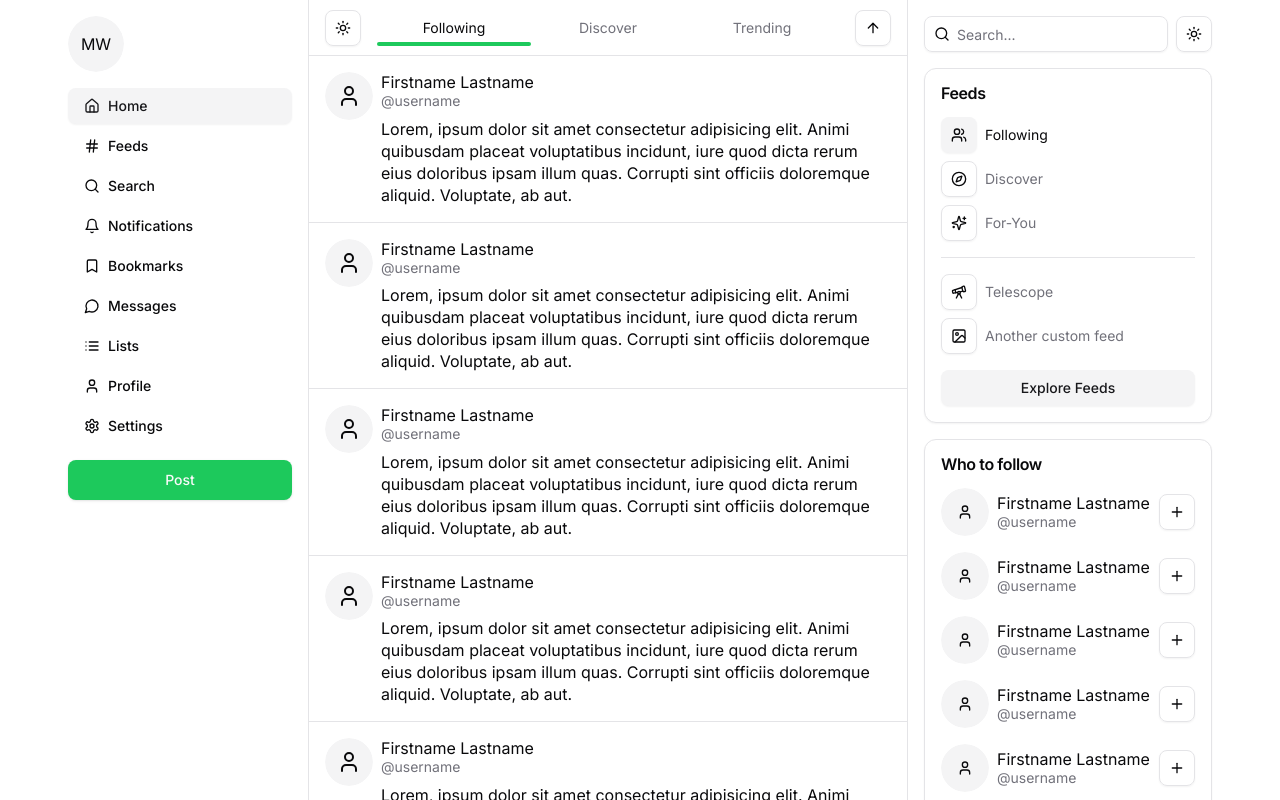
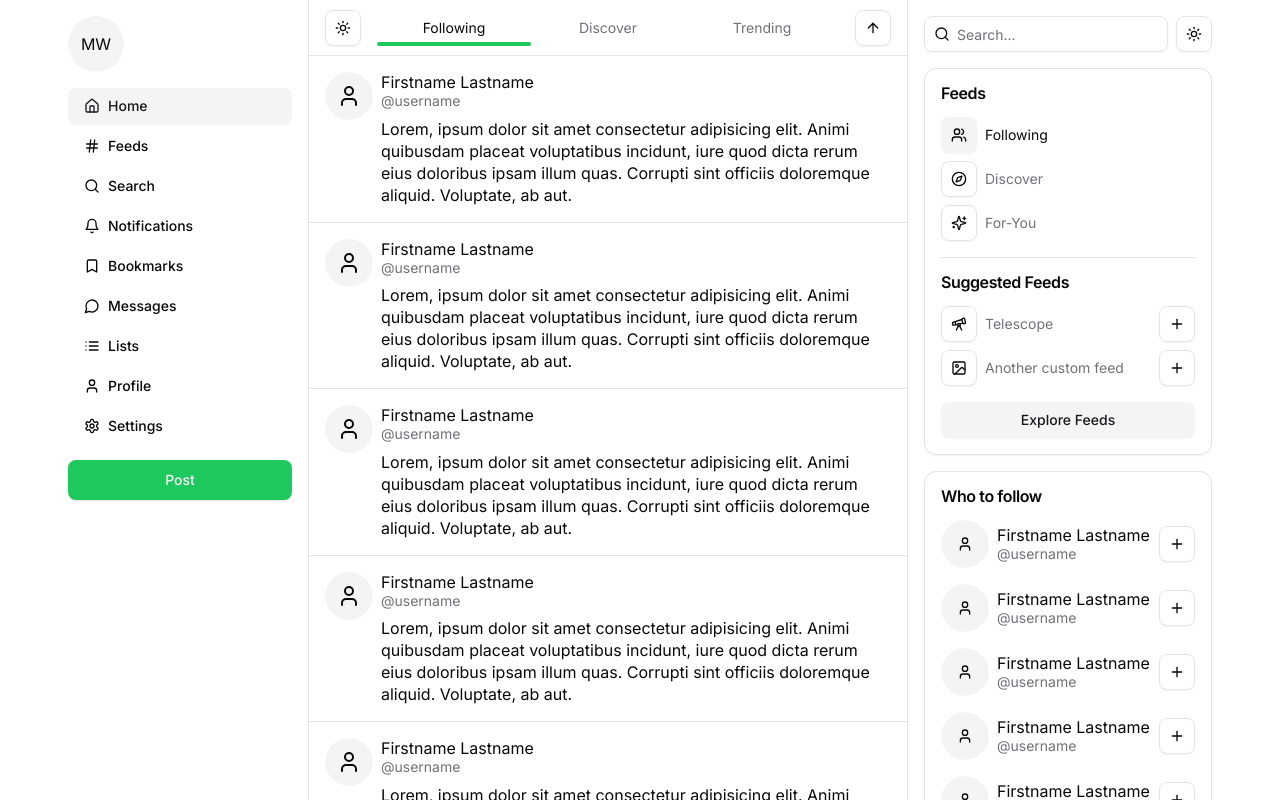
Before and after one commit to maximwerthmann/greensky, a Next.js app: page /home in a window 1280 px wide. Shown: the top 800 px of the page. Built offline with nearby package versions, Linux system fonts and the light colour scheme.

Commit message:
✨  Split feeds card in feeds & suggested feeds

```diff
--- a/components/sidebars/sidebar-right.tsx
+++ b/components/sidebars/sidebar-right.tsx
@@ -98,7 +98,7 @@ interface FeedSelectProps {
 
 function FeedSelect(props:FeedSelectProps) {
   return (
-    <button onClick={props.onClick} className="flex items-center space-x-2 w-full group">
+    <button onClick={props.onClick} className="flex items-center space-x-2 flex-1 group">
       <div className={`${props.active ? 'bg-secondary group-hover:bg-secondary/80' : 'border'} h-9 w-9 shadow-sm group-hover:bg-secondary transition-colors flex items-center justify-center rounded-lg`}>
         <props.icon size ={16} />
       </div>
@@ -122,9 +122,6 @@ interface FeedDialogProps {
   children: ReactElement;
 }
 
-function FeedDialog(props:FeedDialogProps) {
-  const [Feed, setFeed] = useState("following");
-
 function AddFeed() {
   const [Selected, setSelected] = useState(false);
   return (
@@ -133,6 +130,9 @@ function FeedDialog(props:FeedDialogProps) {
   </Button>
   )
 }
+
+function FeedDialog(props:FeedDialogProps) {
+  const [Feed, setFeed] = useState("following");
 
   return (
     <Dialog>
@@ -202,11 +202,16 @@ export default function SidebarRight() {
             })}
             </div>
             <Separator/>
+            <CardTitle>
+              <span>Suggested Feeds</span>
+            </CardTitle>
             <div className="flex flex-col space-y-2">
             {MoreFeeds.map((feed) => {
-              const isActive = Feed == feed.id;
               return (
+                <div key={feed.id} className="flex">
                 <FeedSelect key={feed.id} onClick={() => setFeed(feed.id)} active={Feed == feed.id} icon={feed.icon}>{feed.title}</FeedSelect>
+                <AddFeed/>
+              </div>
               );
             })}
             </div>
```
Lines whose indentation alone changed are shown as unchanged.
